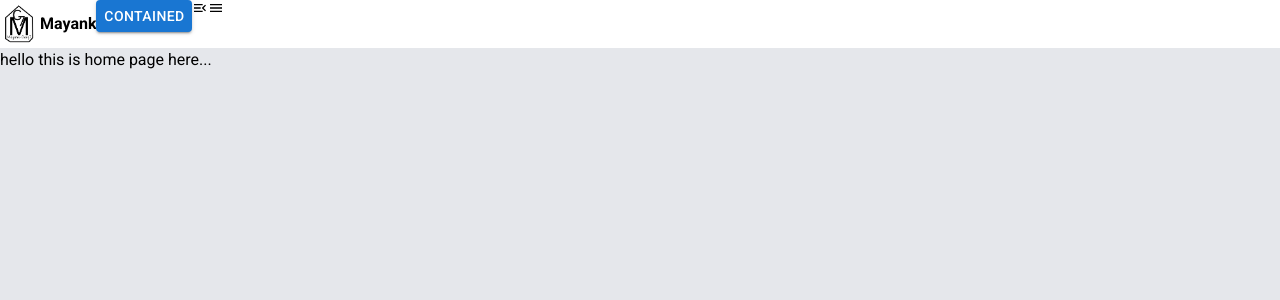
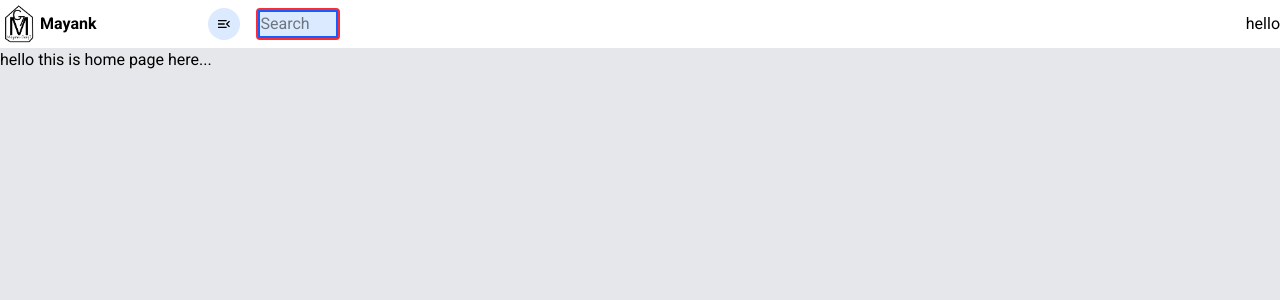
Before and after one commit to Mayank-Garg7/MemoryGame, a React (Vite) app: page / in a window 1280 px wide. Shown: the top 300 px of the page. Built offline with nearby package versions, Linux system fonts and the light colour scheme.

Commit message:
chore: add navigation to smooth walkthrough over the web

```diff
--- a/src/index.css
+++ b/src/index.css
@@ -6,3 +6,7 @@
   box-sizing: border-box;
   font-family: "Roboto", sans-serif;
 }
+
+input[type="search"] {
+  padding-left: 0;
+}
--- /dev/null
+++ b/src/shared/Button/Button.tsx
@@ -0,0 +1,15 @@
+type propTypes = {
+    type: "submit" | "reset" | "button"
+    textHold: string
+    text: string
+}
+
+function Button(props:propTypes) {
+  return (
+    <button type={props.type}>
+      {props.text}
+    </button>
+  )
+}
+
+export default Button
--- /dev/null
+++ b/src/shared/Button/SearchBar.tsx
@@ -0,0 +1,16 @@
+import { SlMagnifier } from "react-icons/sl";
+
+const SearchBox = () => {
+    return (
+        <div className="flex items-center h-8 gap-4 px-4 rounded bg-blue-100 border-2 border-red-500">
+
+            <input
+                type="search"
+                placeholder="Search"
+                className="w-20 bg-transparent outline-none flex-end border-blue-600 border-2"
+            />
+        </div>
+    );
+};
+
+export default SearchBox;
--- a/src/shared/Navbar/index.tsx
+++ b/src/shared/Navbar/index.tsx
@@ -1,21 +1,27 @@
-import image from '../../assets/logo.png'
-import Button from '@mui/material/Button'
+import image from "../../assets/logo.png";
 import { MdMenuOpen } from "react-icons/md";
-import { MdOutlineMenu } from "react-icons/md";
-
+import SearchBox from "../Button/SearchBar";
 
 const Navbar = () => {
   return (
-    <header className='flex flex-row w-full h-12 bg-white'>
-      <div className="flex items-center flex-row">
-        <img src={image} alt="" className='h-10'/>
-        <p className='font-bold'>Mayank</p>
+    <header className="flex items-center justify-between w-full h-12 bg-white px-4">
+      <div className="flex items-center gap-28">
+        <div className="flex items-center">
+          <img src={image} alt="Logo" className="h-10" />
+          <p className="ml-2 font-bold">Mayank</p>
+        </div>
+
+        <div className="flex items-center gap-4">
+          <button className="flex items-center justify-center w-8 h-8 rounded-full bg-blue-100">
+            <MdMenuOpen />
+          </button>
+          <SearchBox />
+        </div>
       </div>
-    <Button variant="contained" className='h-8 w-24'>Contained</Button>
-    <MdMenuOpen />
-    <MdOutlineMenu />
+
+      <div>hello</div>
     </header>
-  )
-}
+  );
+};
 
-export default Navbar
+export default Navbar;
```
